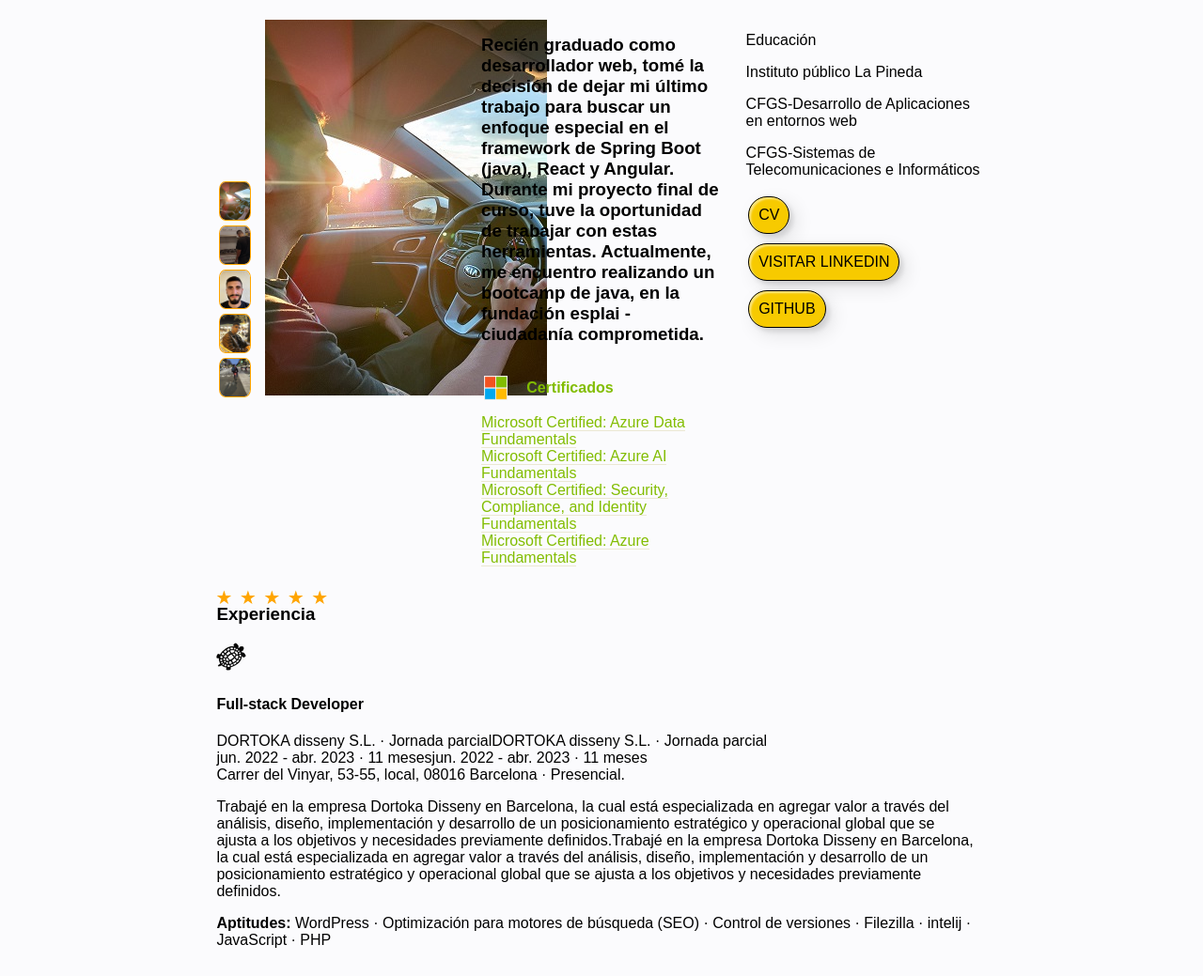
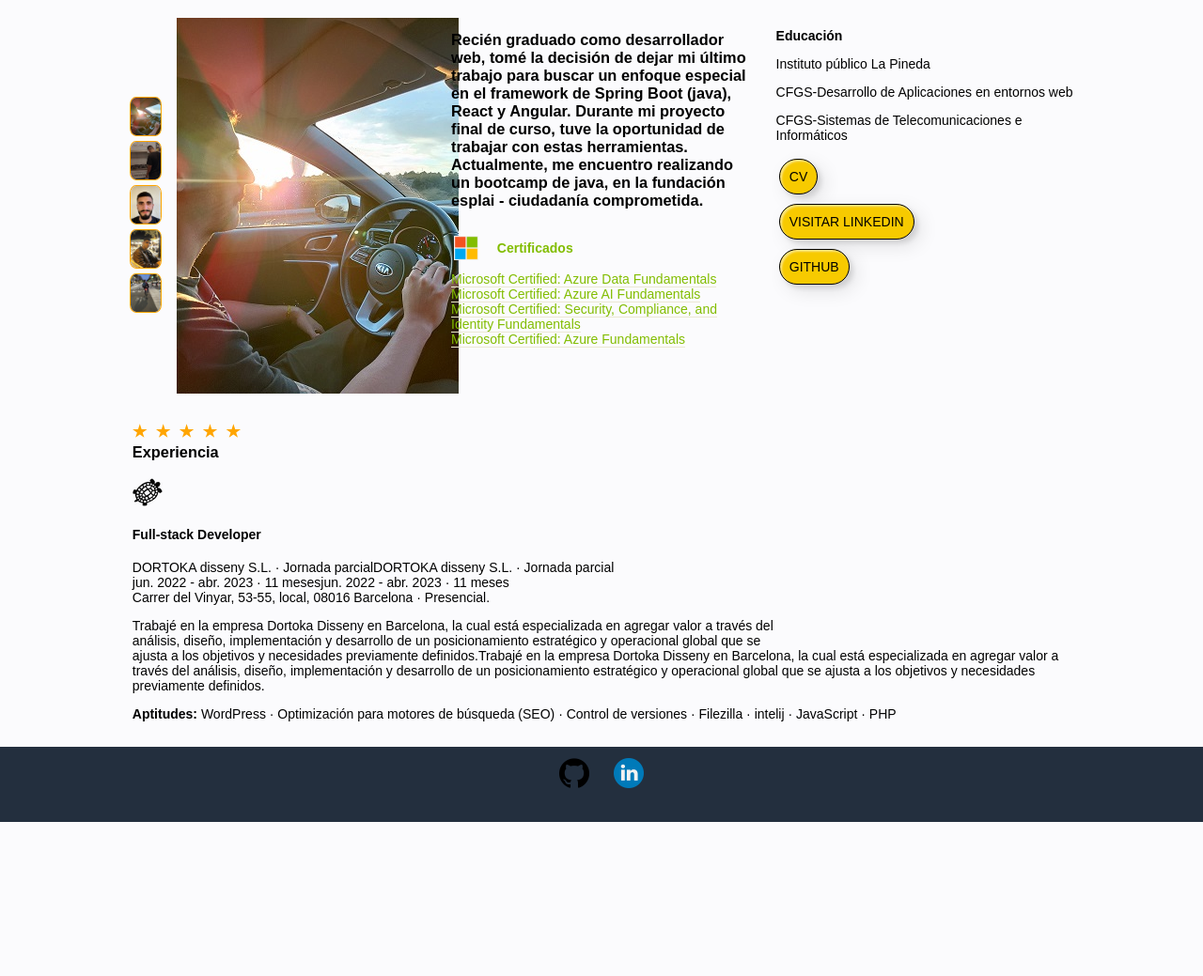
Before and after one commit to civic100/victorzon.es, a plain HTML site: page index.html in a window 1280 px wide. Shown: the part 114-1153 px from the top of the page at 94% size. After the commit the page ends 989 px from the top, so only its background shows below. Drawn offline with Linux system fonts and the light colour scheme; a web font is replaced by a local one.

Commit message:
finalizado

```diff
--- a/index.html
+++ b/index.html
@@ -130,7 +130,7 @@
             </div>
 
             <div class="more-info">
-                <p>Educación</p>
+                <strong><p>Educación</p></strong>
                 <p>Instituto público La Pineda</p>
                 <p>CFGS-Desarrollo de Aplicaciones en entornos web</p>
                 <p>CFGS-Sistemas de Telecomunicaciones e Informáticos</p>
@@ -173,7 +173,12 @@
             </div>
         </div>
     </main>
-    <footer></footer>
+    <footer>
+        <div class="footer-logos">
+            <a href="https://github.com/civic100" target="_blank"> <img src="img/logo/github-logo_icon.png" alt=""> </a>
+            <a href="https://www.linkedin.com/in/lopez-lopez-victor/" target="_blank"> <img src="img/logo/linkedin_icon.png" alt=""> </a>
+        </div>
+    </footer>
 </body>
    <script src="js/script.js"></script>
 </html>
--- a/style/style.css
+++ b/style/style.css
@@ -23,6 +23,14 @@
 body.dark-mode {
     background-color: #000;
     color: #FFF;
+
+    & .container-valoraciones{
+
+        & img{
+            background-color: var(--color-white);
+        }
+    }
+
 }
 
 .container-menu {
@@ -280,4 +288,53 @@
     & .valoraciones-texto{
         margin-top: -50px;
     }
+
 }
+
+footer{
+    background-color: rgb(35, 47, 62);
+    height: 10vh;
+    & .footer-logos{
+        display: flex;
+        justify-content: center;
+
+        & a{
+            padding: 1%;
+        }
+
+        & img:hover{
+            box-shadow: 1px 1px 0px #999,
+                2px 2px 0px #999,
+                3px 3px 0px #999,
+                4px 4px 0px #999,
+                5px 5px 0px #999,
+                6px 6px 0px #999;
+        }
+
+
+    }
+
+}
+
+@media screen and (max-width: 1366px) {
+    body {
+        font-size: 14px;
+    }
+
+    .container-main{
+        & div{
+            width: 25vw;
+        }
+    }
+
+    .container-valoraciones{
+        & div{
+            width: 78vw;
+        }
+        & .valoraciones-texto{
+            margin-top: -40px;
+        }
+    }
+
+
+}
```
Also changed, not shown: img/logo/github-logo_icon.png (added), img/logo/linkedin_icon.png (added).
